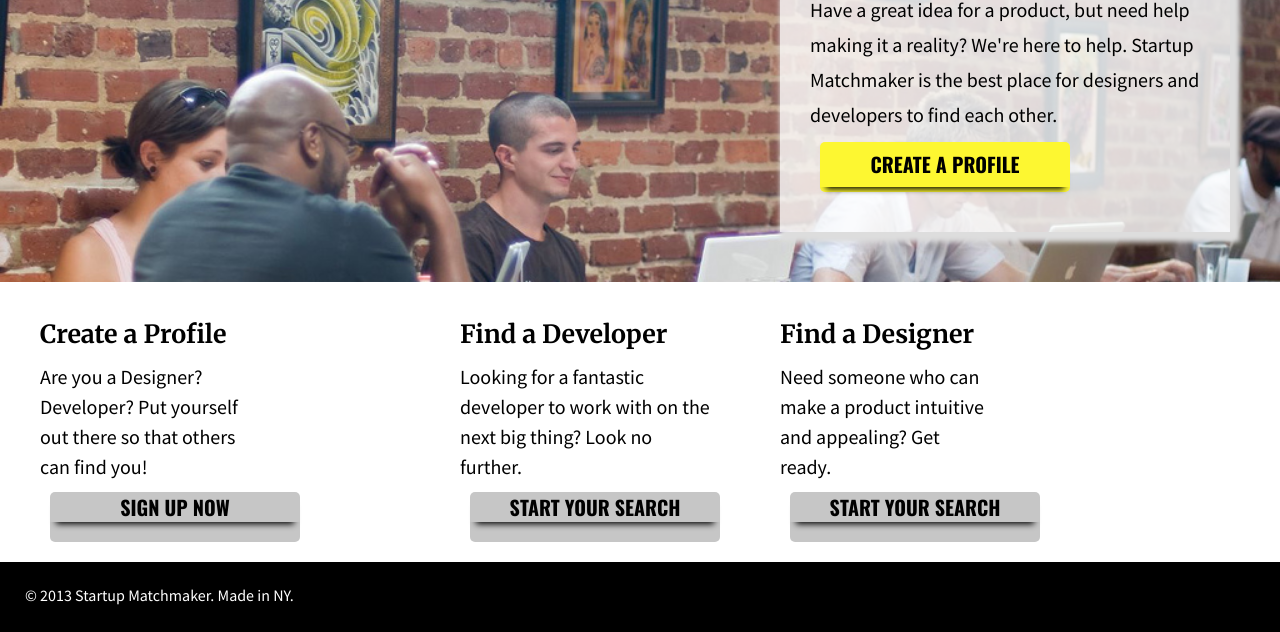
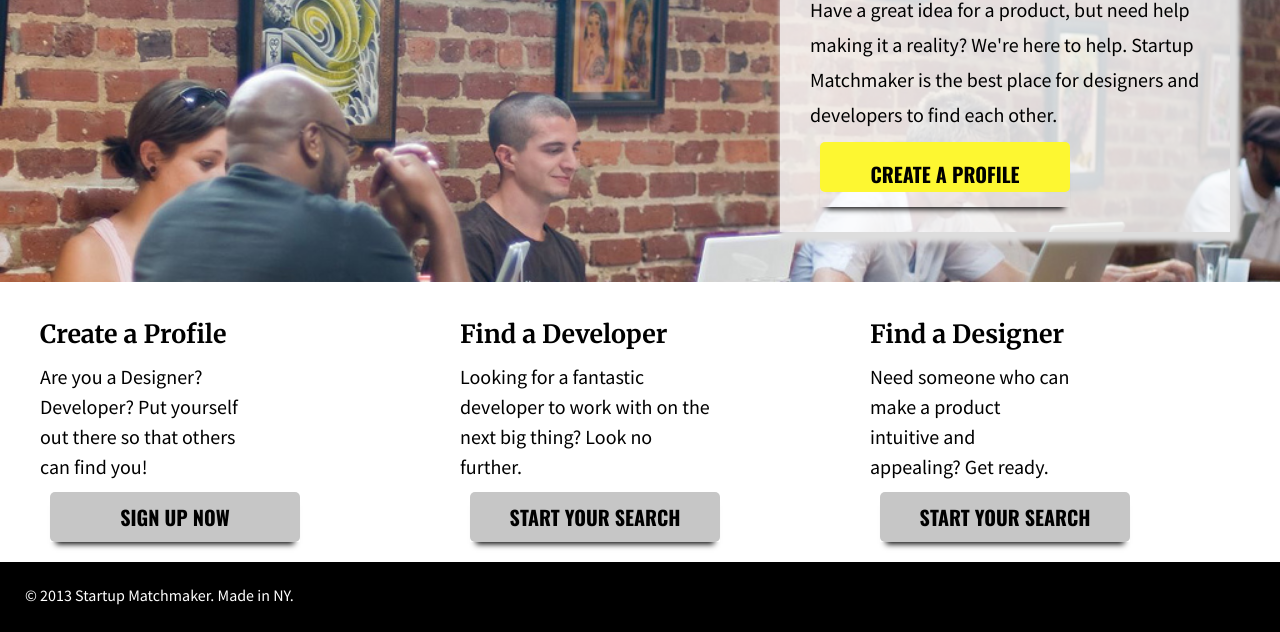
Before and after one commit to melissamclaughlin/StartUp_Matchmaker, a plain HTML site: page index.html in a window 1280 px wide. Shown: the part 398-1030 px from the top of the page. Drawn offline with nearby package versions, Linux system fonts and the light colour scheme.

```diff
--- a/css/style.css
+++ b/css/style.css
@@ -173,7 +173,7 @@ h6 {
 	font-weight: 700;
 	font-size: 20px;
 	color: #000;
-	padding: 5px;
+	padding: 15px;
 }
 
 .button1 {
@@ -247,8 +247,8 @@ h6 {
  	width: 260px;
  	height: 200px;
   	float: left;
-  	margin: 40px 10px 40px 10px;
-  	padding-right: 50px;
+  	margin: 40px 10px 40px 40px;
+  	padding-left: 60px;
 }
 
 .column3 p {
```
